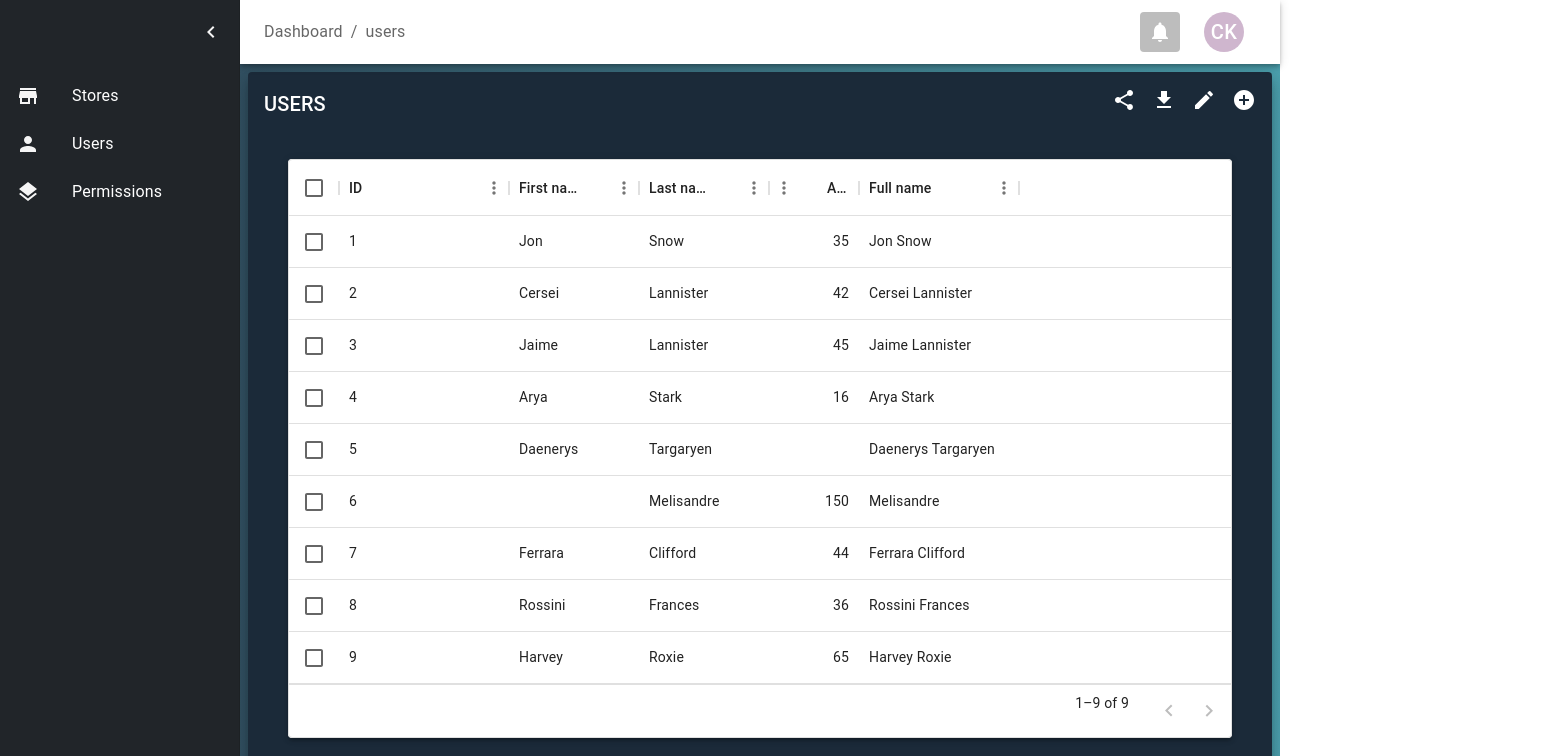
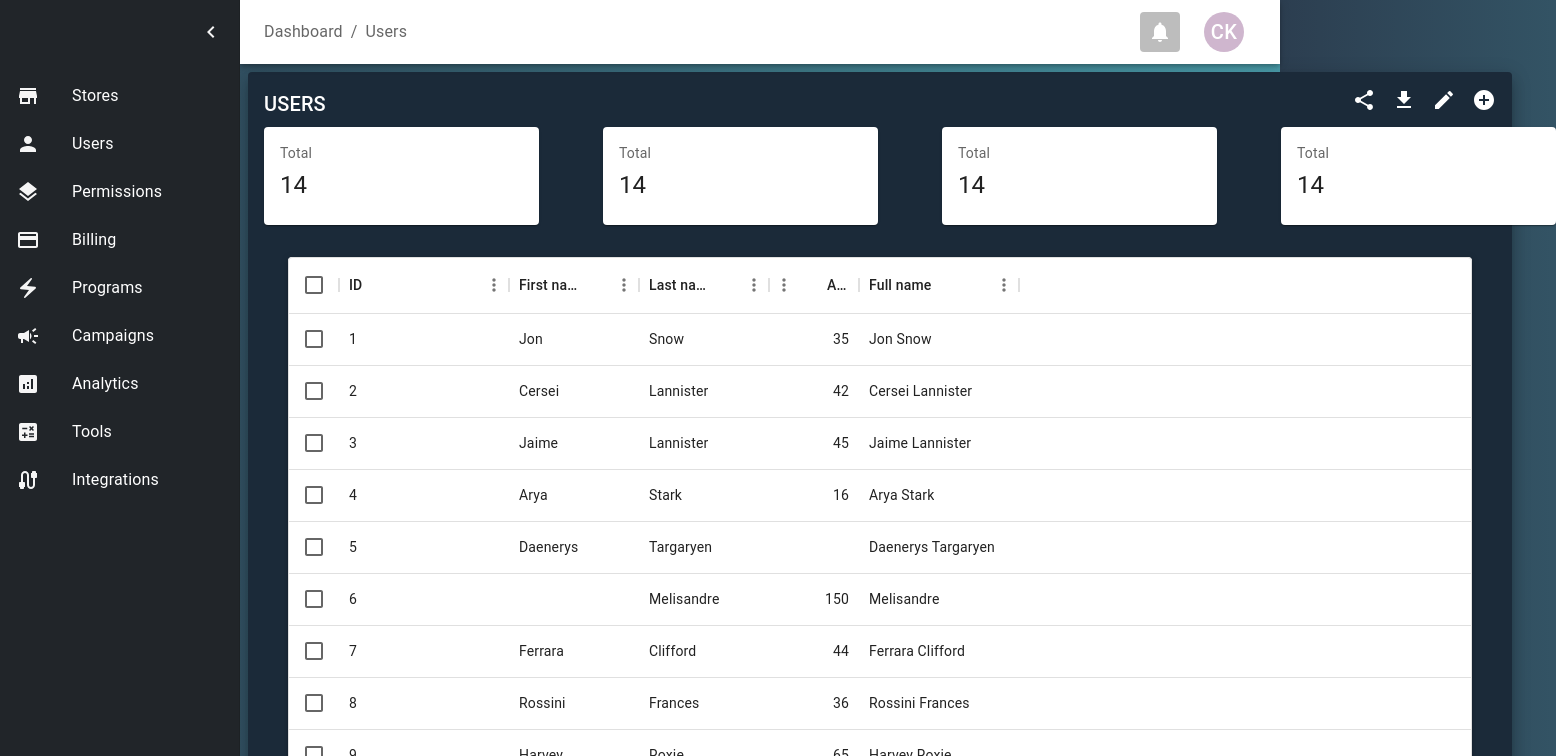
Before and after one commit to PaperUnicorn/thankful-bikes, a React (Create React App) app: page /welcome/dashboard/users in a window 1280 px wide. Shown: the top 756 px of the page, 1556 px wide, since content can reach past the window. Built offline with nearby package versions, Linux system fonts and the light colour scheme.

Commit message:
+: more menu item templated

```diff
--- a/src/layout/Drawer/DrawerItems.tsx
+++ b/src/layout/Drawer/DrawerItems.tsx
@@ -1,6 +1,12 @@
 import StoreIcon from "@mui/icons-material/Store";
 import PersonIcon from "@mui/icons-material/Person";
 import LayersIcon from "@mui/icons-material/Layers";
+import CreditCardIcon from "@mui/icons-material/CreditCard";
+import ElectricBoltIcon from "@mui/icons-material/ElectricBolt";
+import CampaignIcon from "@mui/icons-material/Campaign";
+import AnalyticsIcon from "@mui/icons-material/Analytics";
+import CalculateIcon from "@mui/icons-material/Calculate";
+import CableIcon from "@mui/icons-material/Cable";
 export const menuItems = [
   {
     text: "Stores",
@@ -17,4 +23,34 @@ export const menuItems = [
     link: "permissions",
     icon: <LayersIcon sx={{ color: "whitesmoke" }} />,
   },
+  {
+    text: "Billing",
+    link: "billing",
+    icon: <CreditCardIcon sx={{ color: "whitesmoke" }} />,
+  },
+  {
+    text: "Programs",
+    link: "programs",
+    icon: <ElectricBoltIcon sx={{ color: "whitesmoke" }} />,
+  },
+  {
+    text: "Campaigns",
+    link: "campaigns",
+    icon: <CampaignIcon sx={{ color: "whitesmoke" }} />,
+  },
+  {
+    text: "Analytics",
+    link: "analytics",
+    icon: <AnalyticsIcon sx={{ color: "whitesmoke" }} />,
+  },
+  {
+    text: "Tools",
+    link: "tools",
+    icon: <CalculateIcon sx={{ color: "whitesmoke" }} />,
+  },
+  {
+    text: "Integrations",
+    link: "integrations",
+    icon: <CableIcon sx={{ color: "whitesmoke" }} />,
+  },
 ];
--- a/src/layout/Header/Navbar.tsx
+++ b/src/layout/Header/Navbar.tsx
@@ -22,6 +22,7 @@ import { useLocation } from "react-router";
 import NotificationCard from "../../components/card/NotificationCard";
 import { red } from "@mui/material/colors";
 import { title } from "process";
+import { menuItems } from "../Drawer/DrawerItems";
 
 const drawerWidth = 240;
 
@@ -139,7 +140,13 @@ const NavBar: React.FC<{ openDrawer: boolean; setOpenDrawer: Function }> = ({
                 color="inherit"
                 href={pathnames[pathnames.length - 1]}
               >
-                {pathnames[pathnames.length - 1]}
+                {
+                  menuItems.find(
+                    (e) =>
+                      e.text.toUpperCase() ===
+                      pathnames[pathnames.length - 1].toUpperCase()
+                  )?.text
+                }
               </Link>
             </Breadcrumbs>
           </Stack>
--- /dev/null
+++ b/src/pages/Dashboard/Permissions.tsx
@@ -0,0 +1,5 @@
+const Permissions: React.FC<any> = ({ sx }) => {
+  return <h1>Permissions</h1>;
+};
+
+export default Permissions;
--- a/src/pages/Dashboard/Users.tsx
+++ b/src/pages/Dashboard/Users.tsx
@@ -86,13 +86,13 @@ const Users: React.FC<any> = ({ sx }) => {
           <AddCircleIcon />
         </Stack>
       </Box>
-      {/* <Stack direction="row" spacing={8}>
+      <Stack direction="row" spacing={8}>
         <SummaryCard />
         <SummaryCard />
         <SummaryCard />
         <SummaryCard />
-        <SummaryCard />
-      </Stack> */}
+        {/* <SummaryCard /> */}
+      </Stack>
       <Container maxWidth={false} sx={{ margin: "2rem 0rem" }}>
         <Paper elevation={3}>
           <DataGrid
--- a/src/routes.tsx
+++ b/src/routes.tsx
@@ -8,6 +8,7 @@ import MainLayout from "./layout/MainLayout";
 import Summary from "./pages/Dashboard/Summary";
 import Stores from "./pages/Dashboard/Stores";
 import Users from "./pages/Dashboard/Users";
+import Permissions from "./pages/Dashboard/Permissions";
 
 const Loadable = (Component: any) => (props: JSX.IntrinsicAttributes) =>
   (
@@ -52,6 +53,10 @@ const routes: RouteObject[] = [
             path: "users",
             element: <Users />,
           },
+          {
+            path: "permissions",
+            element: <Permissions />,
+          },
         ],
       },
       // {
```
